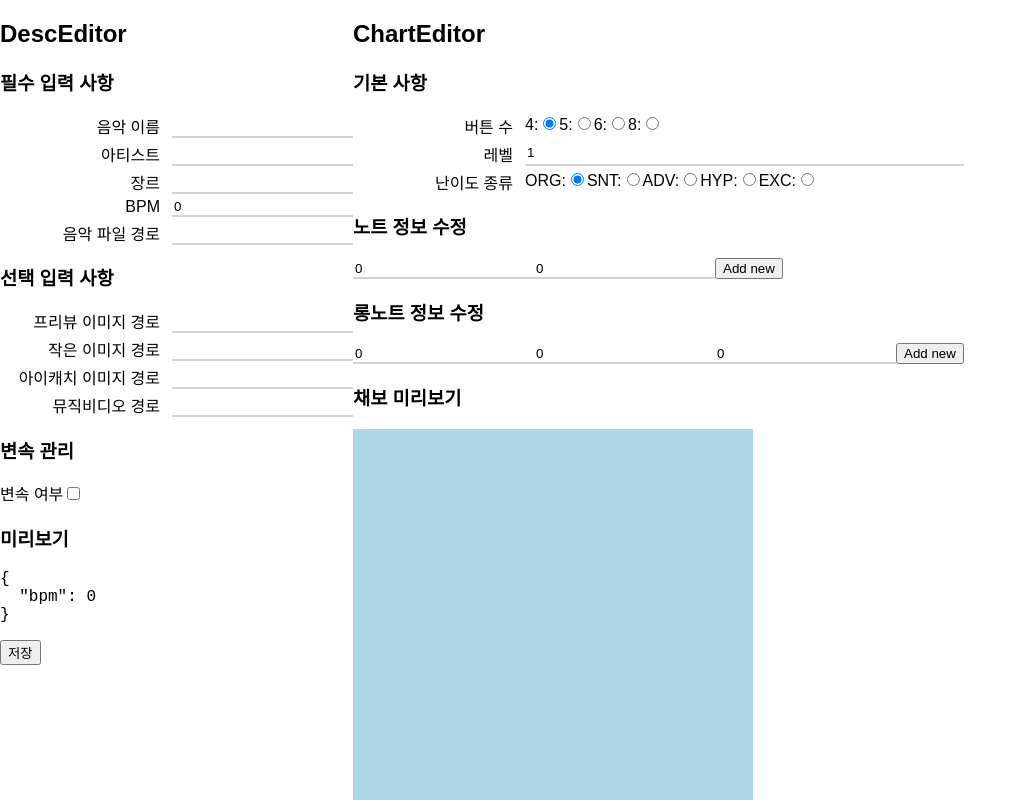
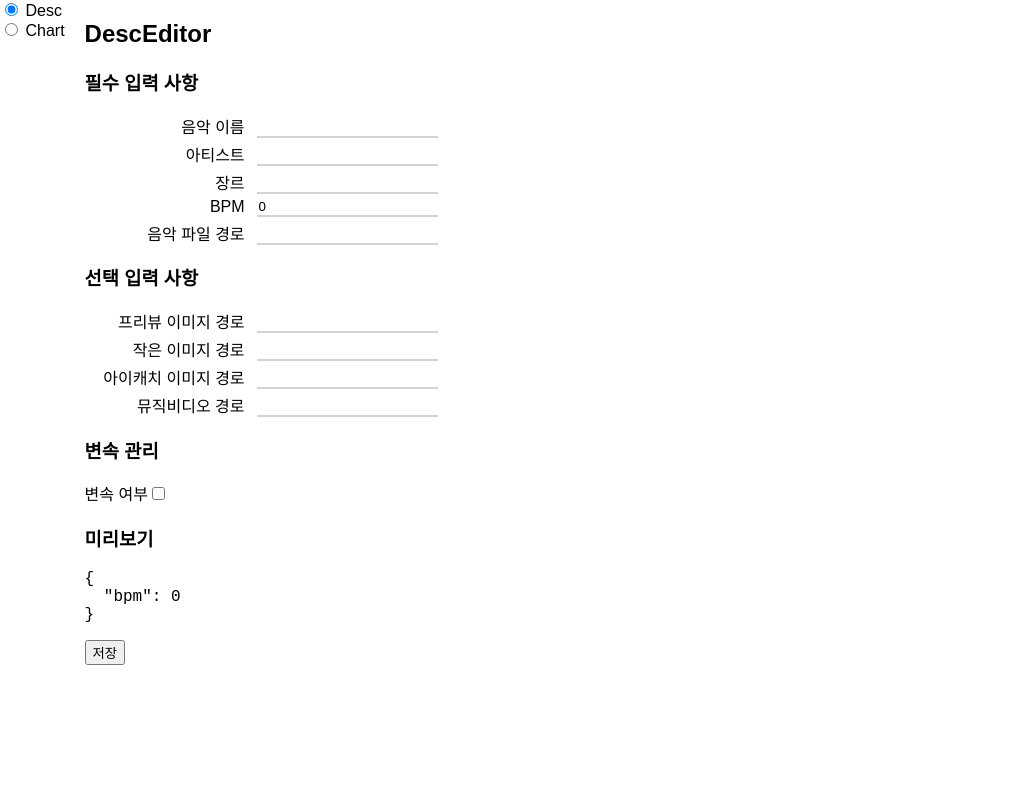
Before and after one commit to CYAN4S/microbeat-editor, a React (Create React App) app: page / in a window 1280 px wide. Shown: the top 800 px of the page, without its empty margins (0-1027 px from the left). Built offline with nearby package versions, Linux system fonts and the light colour scheme.

Commit message:
ui practice

```diff
--- a/src/App.tsx
+++ b/src/App.tsx
@@ -1,16 +1,30 @@
-import React from "react";
+import React, { useState } from "react";
 import logo from "./logo.svg";
 import "./App.css";
+import Radio from "./components/Radio";
 
 import DescEditor from "./components/DescEditor";
 import ChartEditor from "./components/ChartEditor";
 
 function App() {
+  const [state, setState] = useState("Desc");
+  const radioenv = {
+    name: "state",
+    onChange: (ev: React.ChangeEvent<HTMLInputElement>) => {
+      setState(ev.target.value);
+    },
+    state: state,
+  };
+
   return (
-    <div className="App">
+    <div className="App" style={{display: "flex", gap: "20px"}}>
+      <nav>
+        <Radio env={radioenv} value="Desc" /> Desc
+        <br />
+        <Radio env={radioenv} value="Chart" /> Chart
+      </nav>
       <div className="editors">
-        <DescEditor />
-        <ChartEditor />
+        {state == "Desc" ? <DescEditor /> : "Chart" ? <ChartEditor /> : <> </>}
       </div>
     </div>
   );
```
